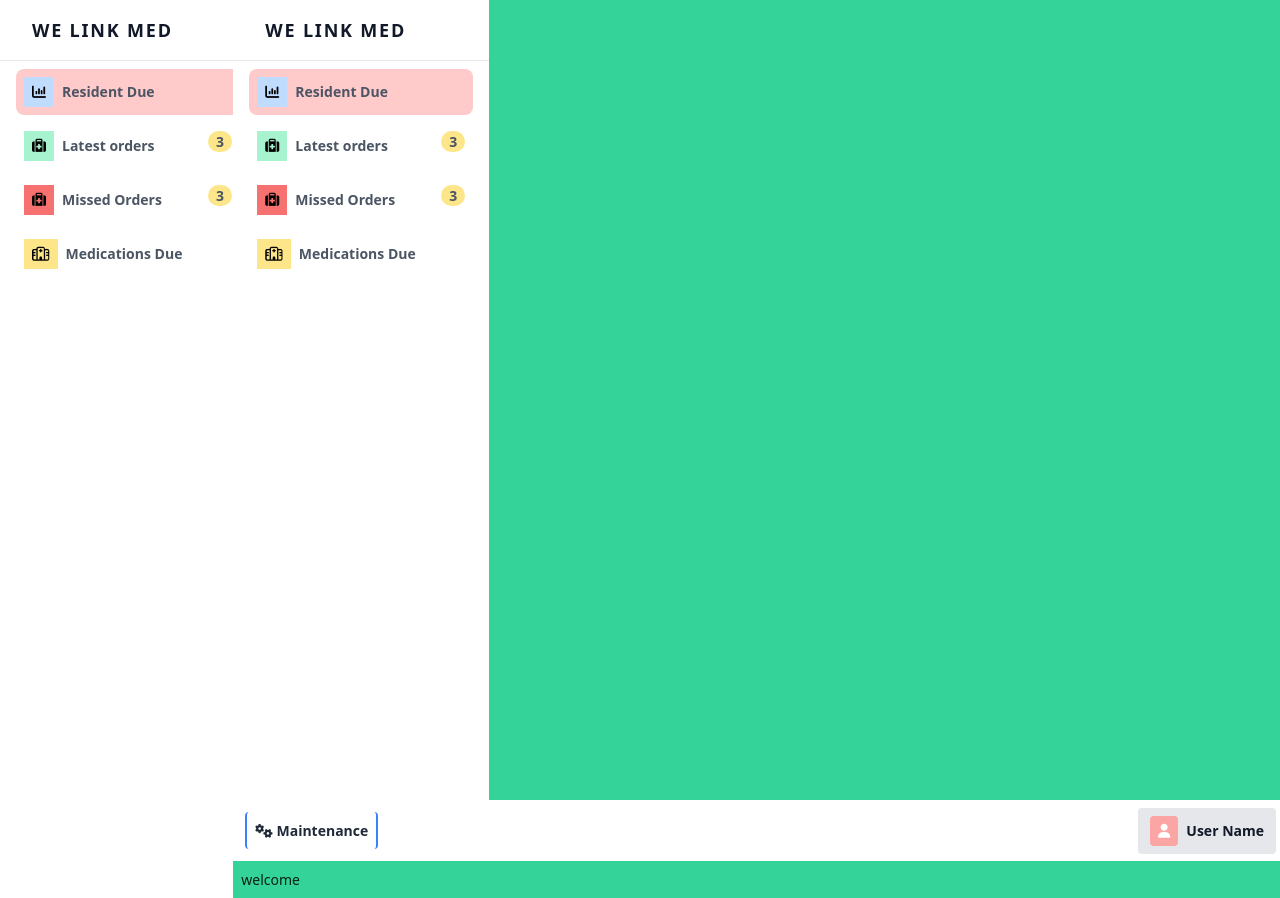
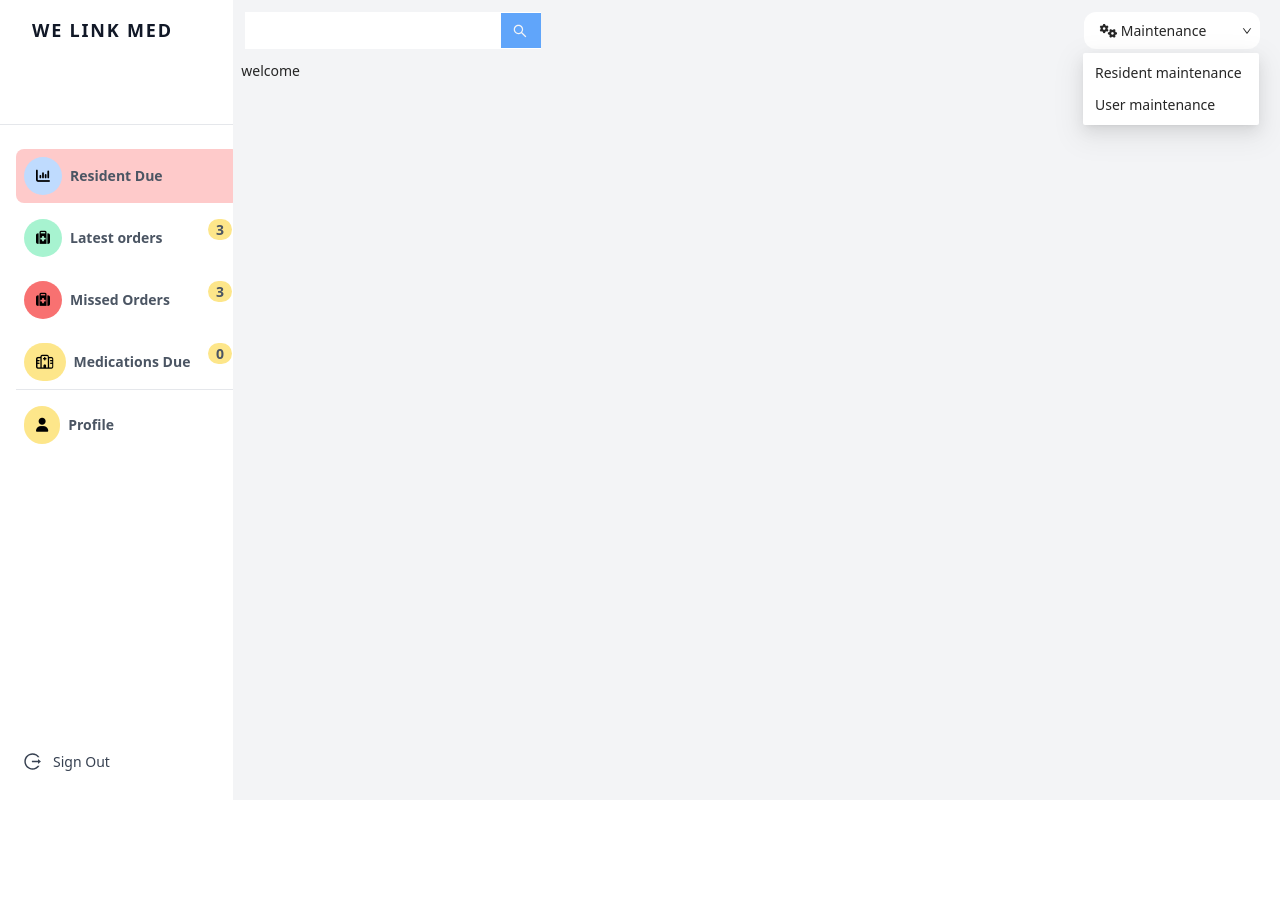
Before and after one commit to tuganimana/welinkmed-note, a React (Create React App) app: page /resident-add in a window 1280 px wide. Both pictures are taken after a click on the link "Maintenance". After the commit the page ends 800 px from the top, so only its background shows below. Built offline with nearby package versions, Linux system fonts and the light colour scheme.

Commit message:
feat: WIP navbar and added enums

```diff
--- a/package.json
+++ b/package.json
@@ -13,6 +13,7 @@
     "@types/react-dom": "^17.0.8",
     "antd": "^4.16.6",
     "eslint-config-react-app": "^6.0.0",
+    "html-react-parser": "^1.2.7",
     "react": "^17.0.2",
     "react-dom": "^17.0.2",
     "react-hook-form": "^7.10.1",
--- a/src/App.tsx
+++ b/src/App.tsx
@@ -15,7 +15,7 @@ function App () {
         <Route exact path='/'>
           <Signin/>
         </Route>
-        <Route path='/Signin'>
+        <Route path='/signin'>
           <Signin/>
         </Route>
         <Route path="/resident-add">
--- a/src/components/dashboard/Sidebar.tsx
+++ b/src/components/dashboard/Sidebar.tsx
@@ -1,19 +1,30 @@
 // eslint-disable-next-line no-use-before-define
 import React from 'react'
+import { LogoutOutlined } from '@ant-design/icons'
 export default function Sidebar () {
   return (<>
-  <div className="md:flex flex-col md:flex-row md:min-h-screen w-full">
+  <div className="md:flex flex-col md:flex-row md:min-h-screen   w-full">
     <div className="flex flex-col w-full md:w-64 text-gray-700 bg-white text-gray-200 flex-shrink-0" x-data="{ open: false }">
-      <div className="flex-shrink-0 px-8 py-4 flex flex-row items-center justify-between">
-        <a href="#" className="text-lg font-semibold tracking-widest text-gray-900 uppercase rounded-lg text-white focus:outline-none focus:shadow-outline">We Link Med </a>
+      <div className="flex-shrink-0 px-8 py-4 flex flex-row items-center justify-between py-4">
+        <a href="#" className="text-lg mb-16 font-semibold tracking-widest text-gray-900 uppercase rounded-lg text-white focus:outline-none focus:shadow-outline">We Link Med </a>
       </div>
-      <hr className="text-2 text-red-800 font-bold"/>
-        <nav className="flex-grow md:block px-4 pb-4 md:pb-0 md:overflow-y-auto">
-          <a className="block p-2 mt-2 text-md font-bold text-gray-600 border-blue-500 rounded-lg  hover:shadow-lg bg-red-200  hover:bg-red-300 focus:bg-red-200 focus:text-white hover:text-white text-gray-200 hover:text-gray-900 focus:text-gray-900 hover:bg-gray-200 focus:bg-gray-200 focus:outline-none focus:shadow-outline" href="#"><i className="fa fa-bar-chart mr-2 text-black bg-blue-200 p-2"></i>Resident Due </a>
-          <a className="block p-2 mt-2 text-md font-bold text-gray-600 border-blue-500 rounded-lg hover:shadow-lg hover:bg-red-200 focus:bg-red-200 focus:text-white hover:text-white text-gray-200 hover:text-gray-900 focus:text-gray-900 hover:bg-gray-200 focus:bg-gray-200 focus:outline-none focus:shadow-outline" href="#"><i className="fa fa-medkit mr-2 text-black bg-green-200 p-2"></i>Latest orders <span className="float-right bg-yellow-200 rounded-full pr-2 pl-2">3</span> </a>
-          <a className="block p-2 mt-2 text-md font-bold text-gray-600 border-blue-500 rounded-lg hover:shadow-lg hover:bg-red-200 focus:bg-red-200 focus:text-white hover:text-white text-gray-200 hover:text-gray-900 focus:text-gray-900 hover:bg-gray-200 focus:bg-gray-200 focus:outline-none focus:shadow-outline" href="#"><i className="fa fa-medkit  mr-2 text-black bg-red-400 p-2"></i>Missed Orders <span className="float-right bg-yellow-200 rounded-full pr-2 pl-2">3</span> </a>
-          <a className="block p-2 mt-2 text-md font-bold text-gray-600 border-blue-500 rounded-lg hover:shadow-lg hover:bg-red-200 focus:bg-red-200 focus:text-white hover:text-white text-gray-200 hover:text-gray-900 focus:text-gray-900 hover:bg-gray-200 focus:bg-gray-200 focus:outline-none focus:shadow-outline" href="#"><i className="fa fa-hospital-o  mr-2 text-black bg-yellow-200 p-2"></i>Medications Due</a>
+      <hr className="text-2 text-gray-600 font-bold"/>
+        <nav className="flex-grow w-full md:block px-4 pb-4 md:pb-0 md:overflow-y-auto py-2">
+          <a className="block p-2 mt-2 text-md font-bold text-gray-600 border-blue-500 mt-4 rounded-lg  hover:shadow-lg bg-red-200  hover:bg-red-300 focus:bg-red-200 focus:text-white hover:text-white text-gray-200 hover:text-gray-900 focus:text-gray-900 hover:bg-gray-200 focus:bg-gray-200 focus:outline-none focus:shadow-outline" href="#">
+            <i className="fa fa-bar-chart mr-2 text-black bg-blue-200 rounded-full p-3"></i>Resident Due </a>
+          <a className="block p-2 mt-2 text-md font-bold text-gray-600 border-blue-500 rounded-lg hover:shadow-lg hover:bg-red-200 focus:bg-red-200 focus:text-white hover:text-white text-gray-200 hover:text-gray-900 focus:text-gray-900 hover:bg-gray-200 focus:bg-gray-200 focus:outline-none focus:shadow-outline" href="#">
+            <i className="fa fa-medkit mr-2 text-black bg-green-200 rounded-full p-3"></i>Latest orders <span className="float-right bg-yellow-200 rounded-full pr-2 pl-2">3</span> </a>
+          <a className="block p-2 mt-2 text-md font-bold text-gray-600 border-blue-500 rounded-lg hover:shadow-lg hover:bg-red-200 focus:bg-red-200 focus:text-white hover:text-white text-gray-200 hover:text-gray-900 focus:text-gray-900 hover:bg-gray-200 focus:bg-gray-200 focus:outline-none focus:shadow-outline" href="#">
+            <i className="fa fa-medkit  mr-2 text-black bg-red-400 rounded-full p-3"></i>Missed Orders <span className="float-right bg-yellow-200 rounded-full pr-2 pl-2">3</span> </a>
+          <a className="block p-2 mt-2 text-md font-bold text-gray-600 border-blue-500 rounded-lg hover:shadow-lg hover:bg-red-200 focus:bg-red-200 focus:text-white hover:text-white text-gray-200 hover:text-gray-900 focus:text-gray-900 hover:bg-gray-200 focus:bg-gray-200 focus:outline-none focus:shadow-outline" href="#">
+            <i className="fa fa-hospital-o  mr-2 text-black bg-yellow-200 rounded-full p-3"></i>Medications Due <span className="float-right bg-yellow-200 rounded-full pr-2 pl-2">0</span> </a>
+       <hr/>
+       <a className="block p-2 mt-2 text-md font-bold text-gray-600 border-blue-500 rounded-lg hover:shadow-lg hover:bg-red-200 focus:bg-red-200 focus:text-white hover:text-white text-gray-200 hover:text-gray-900 focus:text-gray-900 hover:bg-gray-200 focus:bg-gray-200 focus:outline-none focus:shadow-outline" href="#">
+            <i className="fa fa-user  mr-2 text-black bg-yellow-200 rounded-full p-3"></i>Profile </a>
         </nav>
+        <div className="items-end p-3">
+        <p className="p-3 my-1 block w-full flex items-center gap-3" ><LogoutOutlined style={{ fontSize: '17px' }} />Sign Out</p>
+        </div>
     </div>
   </div>
     </>)
--- a/src/components/dashboard/pages/Topbar.tsx
+++ b/src/components/dashboard/pages/Topbar.tsx
@@ -1,19 +1,33 @@
 // eslint-disable-next-line no-use-before-define
 import React from 'react'
+import { Menu, Dropdown } from 'antd'
+import { DownOutlined, SearchOutlined } from '@ant-design/icons'
+
 export default function Topbar () {
+  const menu = (
+  <Menu>
+    <Menu.Item key="0">
+      <a href="/">Resident maintenance</a>
+    </Menu.Item>
+    <Menu.Item key="0">
+      <a href="/">User maintenance</a>
+    </Menu.Item>
+  </Menu>
+  )
   return (<>
-    <nav className="flex items-center p-1 bg-white flex-wrap">
-      <a href="#" className="p-2 mr-4 inline-flex items-center">
-        <span className="text-md p-2 hover:shadow-lg rounded font-semibold text-gray-800 border-l-2 border-r-2 hover:bg-red-200 hover:text-gray-900  pr-2 pl-2 border-blue-500"><i className="fa fa-cogs"></i> Maintenance</span>
-      </a>
-      <button className="text-white inline-flex p-3 hover:bg-gray-900 rounded lg:hidden ml-auto hover:text-white outline-none nav-toggler" data-target="#navigation">
-          <i className="material-icons">menu</i>
-      </button>
+    <nav className="flex items-center p-1  flex-wrap mt-2">
+
+      <div className="bg-white  ml-2">
+        <input className="w-64 p-2 focus:outline-none"/><span className="bg-blue-400 px-3 py-2  text-gray-100  font-bold"><SearchOutlined className="w-4"/></span>
+      </div>
       <div className="hidden top-navbar w-full lg:inline-flex lg:flex-grow lg:w-auto" id="navigation">
         <div className="lg:inline-flex lg:flex-row lg:ml-auto lg:w-auto w-full lg:items-center items-start  flex flex-col lg:h-auto">
-          <a href="#" className="lg:inline-flex lg:w-auto w-full px-3 py-2  rounded text-gray-900 items-center justify-center hover:bg-gray-300 bg-gray-200 hover:text-gray-900">
-            <span className="font-semibold"><i className="fa fa-user mr-2 bg-red-300 p-2 text-white rounded"></i>User Name</span>
-          </a>
+        <Dropdown overlay={menu} trigger={['click']}>
+            <a className="ant-dropdown-link bg-white px-2 text-center py-2 rounded-xl mr-4" onClick={e => e.preventDefault()}>
+            <span className=" hover:text-gray-900  pr-8 pl-2 border-blue-500">
+              <i className="fa fa-cogs"></i> Maintenance</span> <DownOutlined />
+            </a>
+       </Dropdown>
         </div>
       </div>
     </nav>
--- a/src/components/dashboard/pages/navbar.tsx
+++ b/src/components/dashboard/pages/navbar.tsx
@@ -2,14 +2,14 @@
 import React from 'react'
 import Sidebar from '../Sidebar'
 import Topbar from './Topbar'
+
 export default function Dashboard (props: any) {
   return (
-        <div className="lg:flex w-full bg-lightBlue gap-5">
-            <div className="lg:w-1/6">
+        <div className="lg:flex w-full bg-lightBlue  gap-5">
+            <div className="lg:w-1/6 ">
                 <Sidebar/>
             </div>
-            <div className="lg:w-5/6 bg-green-400">
-                <Sidebar/>
+            <div className="lg:w-5/6 bg-gray-100">
                 <Topbar/>
                 {props.children}
             </div>
--- a/src/components/dashboard/signin.tsx
+++ b/src/components/dashboard/signin.tsx
@@ -3,10 +3,13 @@ import React from 'react'
 import '../../css/dashboard.css'
 import { useForm } from 'react-hook-form'
 import { LoginType } from '../../utils/types'
+import { useHistory } from 'react-router-dom'
+import { frontEndPoints } from '../../utils/enums'
 export default function Signin () {
+  const history = useHistory()
   const { register, handleSubmit, formState: { errors } } = useForm<LoginType>()
   const handleLogin = async (data:LoginType) => {
-    console.log(data.username)
+    history.push(frontEndPoints.RESIDENT_ADD)
   }
   return (<>
    <div className="bg-gray-100 flex flex-col justify-center items-center h-screen py-10">
--- a/src/components/dashboard/welcome.tsx
+++ b/src/components/dashboard/welcome.tsx
@@ -2,7 +2,7 @@
 import React from 'react'
 export default function Welcome () {
   return (<>
-      <div className="containder p-2">
+      <div className="containder  main--block text-sm p-2">
         <div className="">
           <p>welcome</p>
         </div>
--- /dev/null
+++ b/src/utils/enums.ts
@@ -0,0 +1,6 @@
+/* eslint-disable no-unused-vars */
+export enum frontEndPoints {
+    RESIDENT_ADD ='/resident-add',
+    DASHBOARD='/dashboard',
+    LOGIN='/'
+ }
--- a/src/utils/types.ts
+++ b/src/utils/types.ts
@@ -1,3 +1,4 @@
+/* eslint-disable no-unused-vars */
 export interface LoginType {
   username:string;
   password:string;
--- a/tsconfig.json
+++ b/tsconfig.json
@@ -18,7 +18,7 @@
     "resolveJsonModule": true,
     "isolatedModules": true,
     "noEmit": true,
-    "jsx": "react"
+    "jsx": "react-jsx"
   },
   "include": [
     "src"
```
Also changed, not shown: 1 other file (tests, documents, lock files or other folders).
